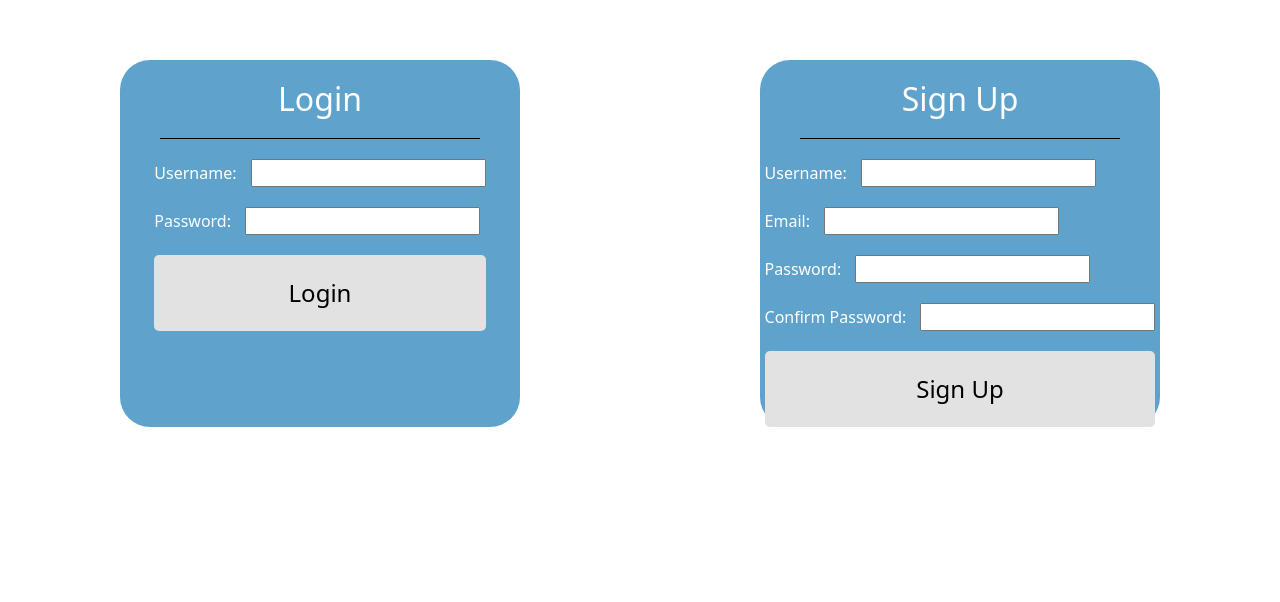
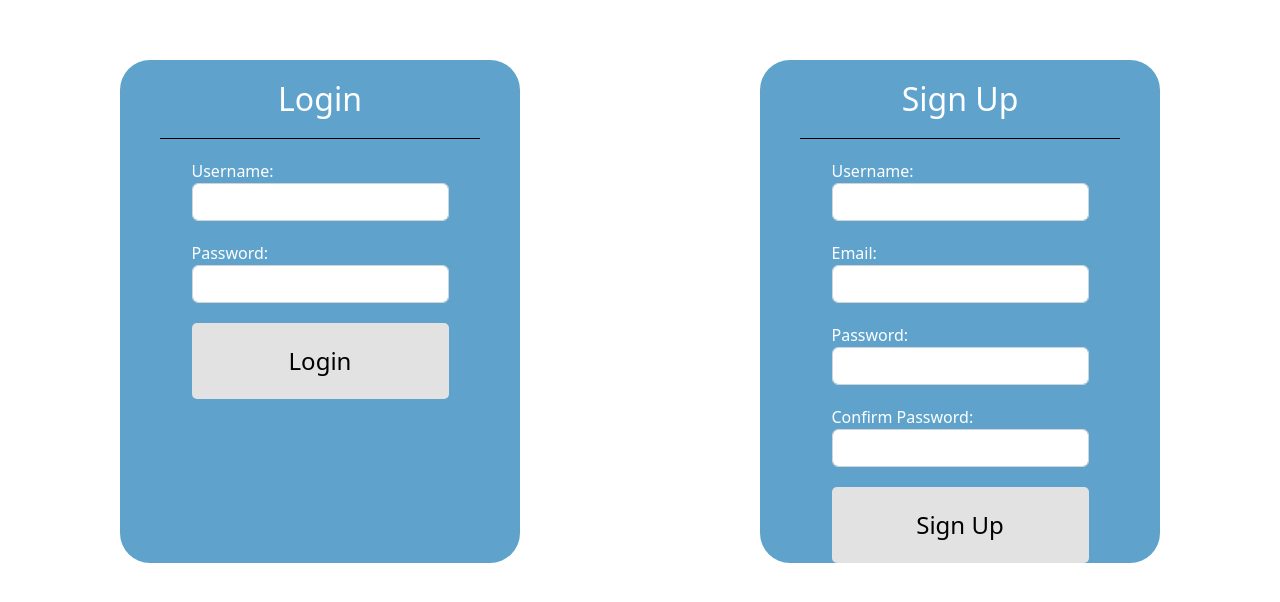
Before and after one commit to joshthecomposer/Exercise_Timers_CRUD, a Flask app: page / in a window 1280 px wide. Shown: the top 602 px of the page. Run offline with Flask 2, Linux system fonts and the light colour scheme.

Commit message:
slight update

```diff
--- a/flask_app/templates/index.html
+++ b/flask_app/templates/index.html
@@ -26,11 +26,11 @@
             <form action="/login" method="POST">
                 <div class="form-field">
                     <label for="username">Username:</label>
-                    <input type="text" name="username">
+                    <input  class="form-control" type="text" name="username">
                 </div>
                 <div class="form-field">
                     <label for="password">Password:</label>
-                    <input type="password" name="password">
+                    <input class="form-control" type="password" name="password">
                 </div>
                 <input class="submit-btn" type="submit" value="Login">
             </form>
@@ -42,19 +42,19 @@
                 <form action="/register" method="POST">
                 <div class="form-field">
                     <label for="username">Username:</label>
-                    <input type="text" name="username">
+                    <input class="form-control" type="text" name="username">
                 </div>
                 <div class="form-field">
                     <label for="email">Email:</label>
-                    <input type="text" name="email">
+                    <input class="form-control" type="text" name="email">
                 </div>
                 <div class="form-field">
                     <label for="password">Password:</label>
-                    <input type="password" name="password">
+                    <input class="form-control" type="password" name="password">
                 </div>
                 <div class="form-field">
                     <label for="confirmpassword">Confirm Password:</label>
-                    <input type="password" name="confirmpassword">
+                    <input class="form-control" type="password" name="confirmpassword">
                 </div>
                     <input class="submit-btn" type="submit" value="Sign Up">
                 </form>
```
